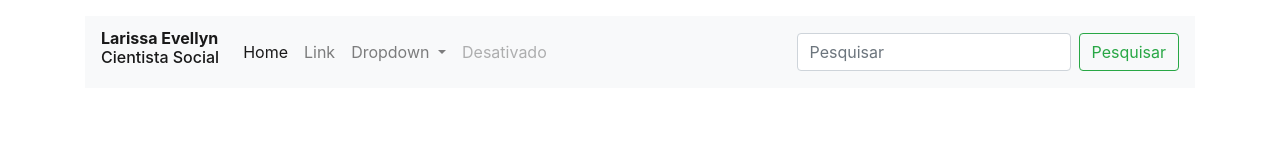
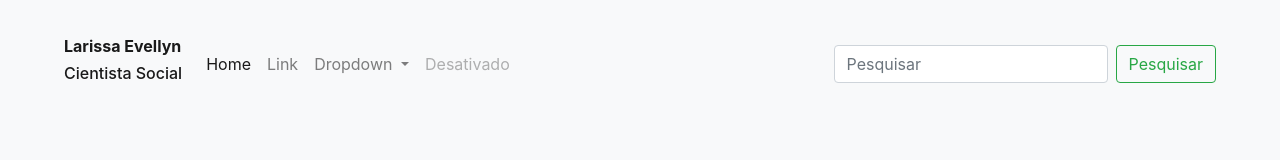
Before and after one commit to larissaevellyn/larissaevellyn.github.io, a plain HTML site: page index.html in a window 1280 px wide. Drawn offline with nearby package versions, Linux system fonts and the light colour scheme.

Commit message:
Update index.html

```diff
--- a/index.html
+++ b/index.html
@@ -10,11 +10,10 @@
 
     <title>Larissa Evellyn</title>
   </head>
-  <body>
+  <body class="bg-light">
     <!-- Início Barra de Navegação-->
-    <nav class="container">
-        <nav class="navbar navbar-expand-lg navbar-light bg-light mt-3">
-            <a class="navbar-brand" href="#"><h6><b>Larissa Evellyn</b> <br> Cientista Social</h6></a>
+    <nav class="navbar navbar-expand-lg navbar-light bg-light mt-4 mx-5">
+        <a class="navbar-brand" href="index.html"><h6 class="font-weight-bold">Larissa Evellyn</h6><h6>Cientista Social </h6></a>
         <button class="navbar-toggler" type="button" data-toggle="collapse" data-target="#conteudoNavbarSuportado" aria-controls="conteudoNavbarSuportado" aria-expanded="false" aria-label="Alterna navegação">
             <span class="navbar-toggler-icon"></span>
         </button>
@@ -22,7 +21,7 @@
         <div class="collapse navbar-collapse" id="conteudoNavbarSuportado">
             <ul class="navbar-nav mr-auto">
                 <li class="nav-item active">
-                    <a class="nav-link" href="#">Home <span class="sr-only">(página atual)</span></a>
+                <a class="nav-link" href="index.html">Home <span class="sr-only">(página atual)</span></a>
                 </li>
                 <li class="nav-item">
                 <a class="nav-link" href="#">Link</a>
@@ -48,7 +47,7 @@
             </form>
         </div>
     </nav>
-    </nav>
+
 
       <!--Fim Barra de Navegação-->
 
```
Lines whose indentation alone changed are shown as unchanged.
